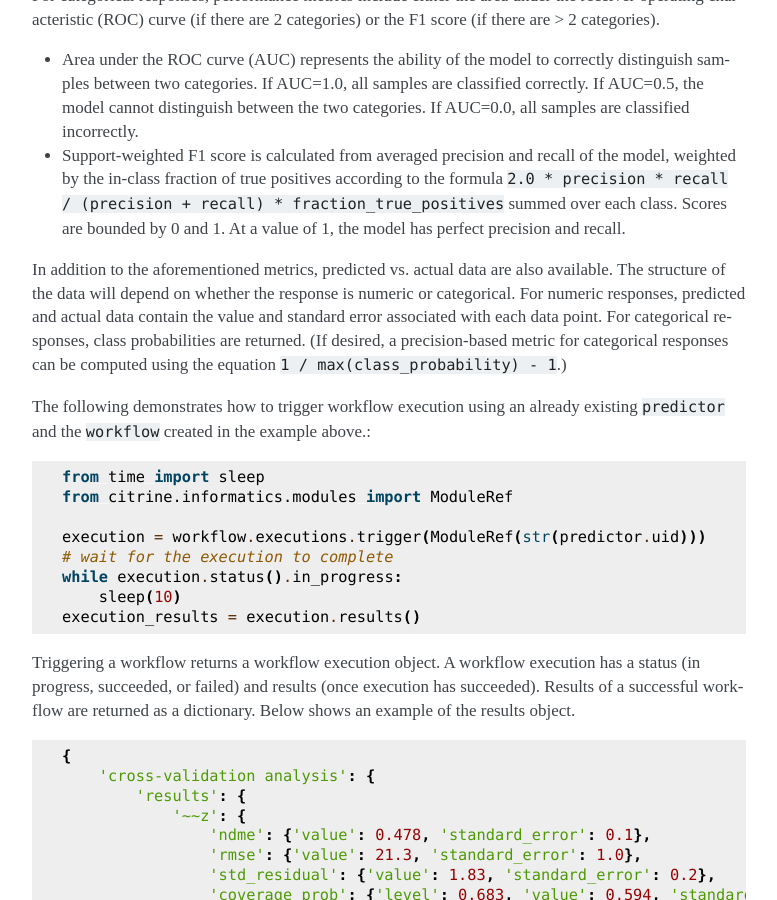
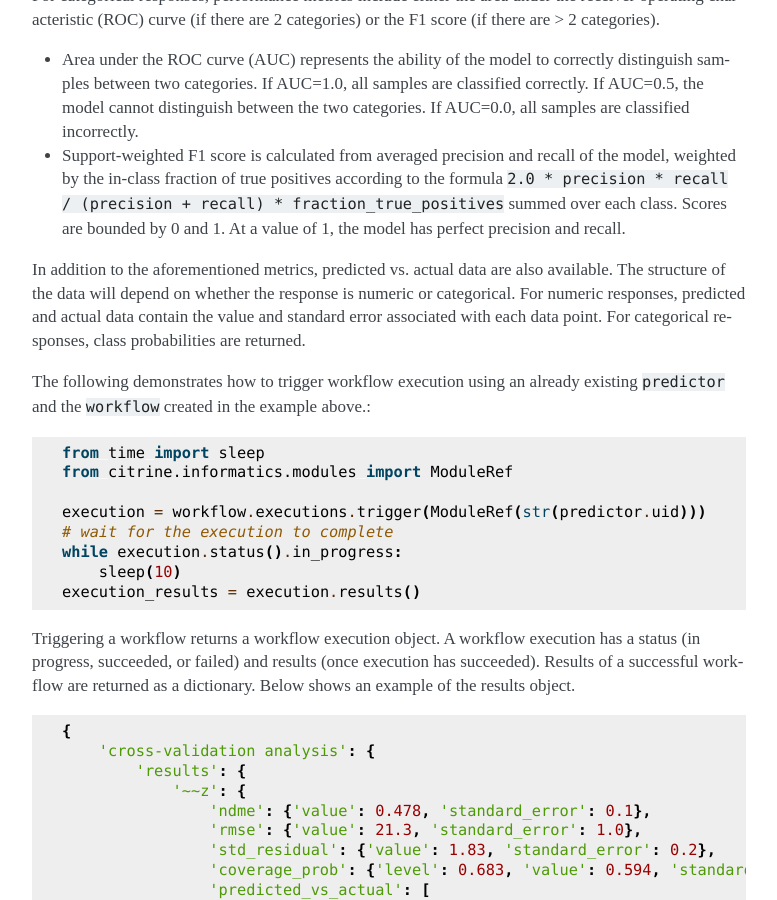
Before and after one commit to CitrineInformatics/citrine-python, a Sphinx documentation site: the page built from docs/source/workflows/performance_workflows.rst, in a window 1280 px wide and 900 px high, scrolled down 2122 px. Shown: the whole window, without its empty margins (376-1153 px from the left). Built offline with Sphinx 7.4.7, drawn with Linux system fonts in a browser that asks for light colours.

Commit message:
Removed formula for precision-based metric of categorical responses.

```diff
--- a/docs/source/workflows/performance_workflows.rst
+++ b/docs/source/workflows/performance_workflows.rst
@@ -97,7 +97,6 @@ In addition to the aforementioned metrics, predicted vs. actual data are also av
 The structure of the data will depend on whether the response is numeric or categorical.
 For numeric responses, predicted and actual data contain the value and standard error associated with each data point.
 For categorical responses, class probabilities are returned.
-(If desired, a precision-based metric for categorical responses can be computed using the equation ``1 / max(class_probability) - 1``.)
 
 The following demonstrates how to trigger workflow execution using an already existing ``predictor`` and the ``workflow`` created in the example above.:
 
```
